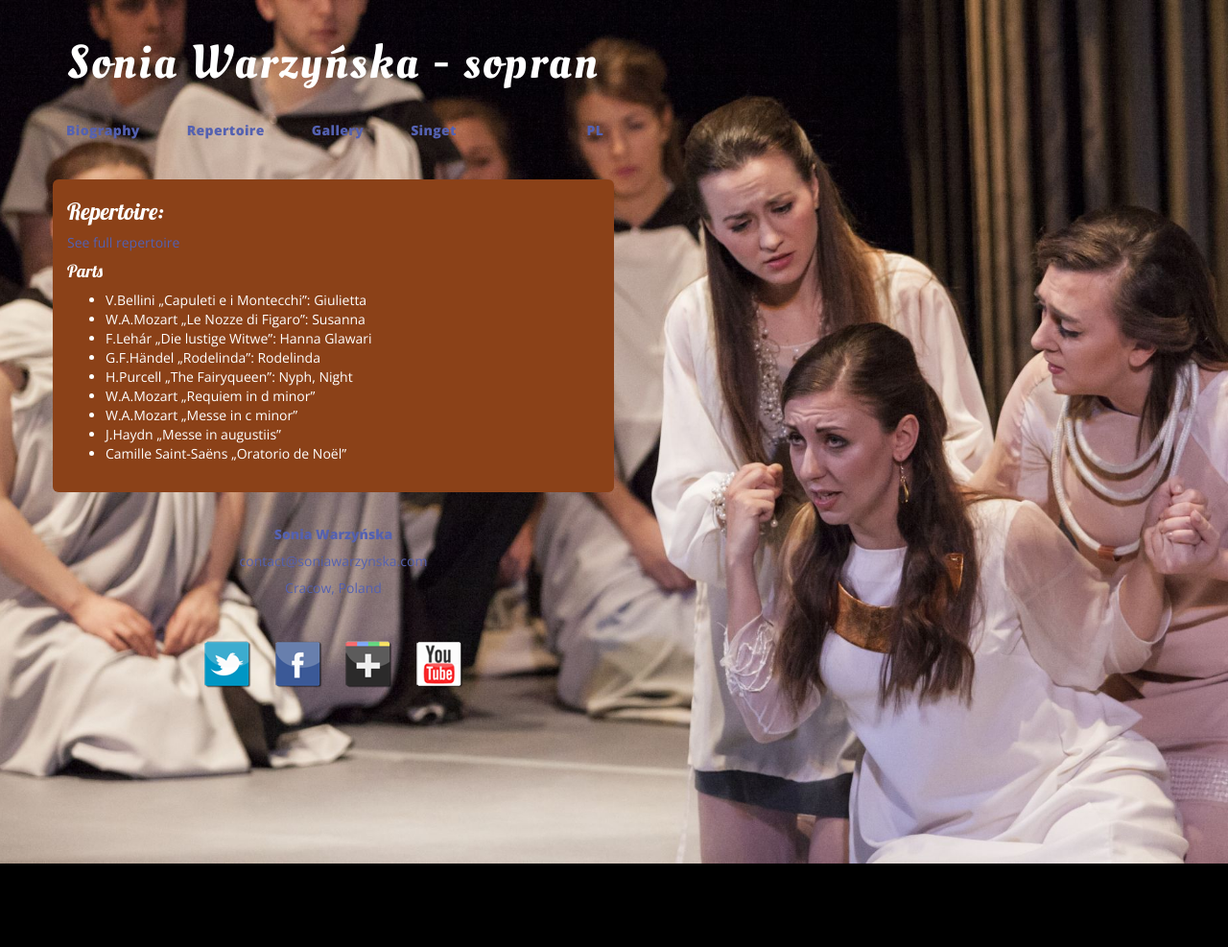
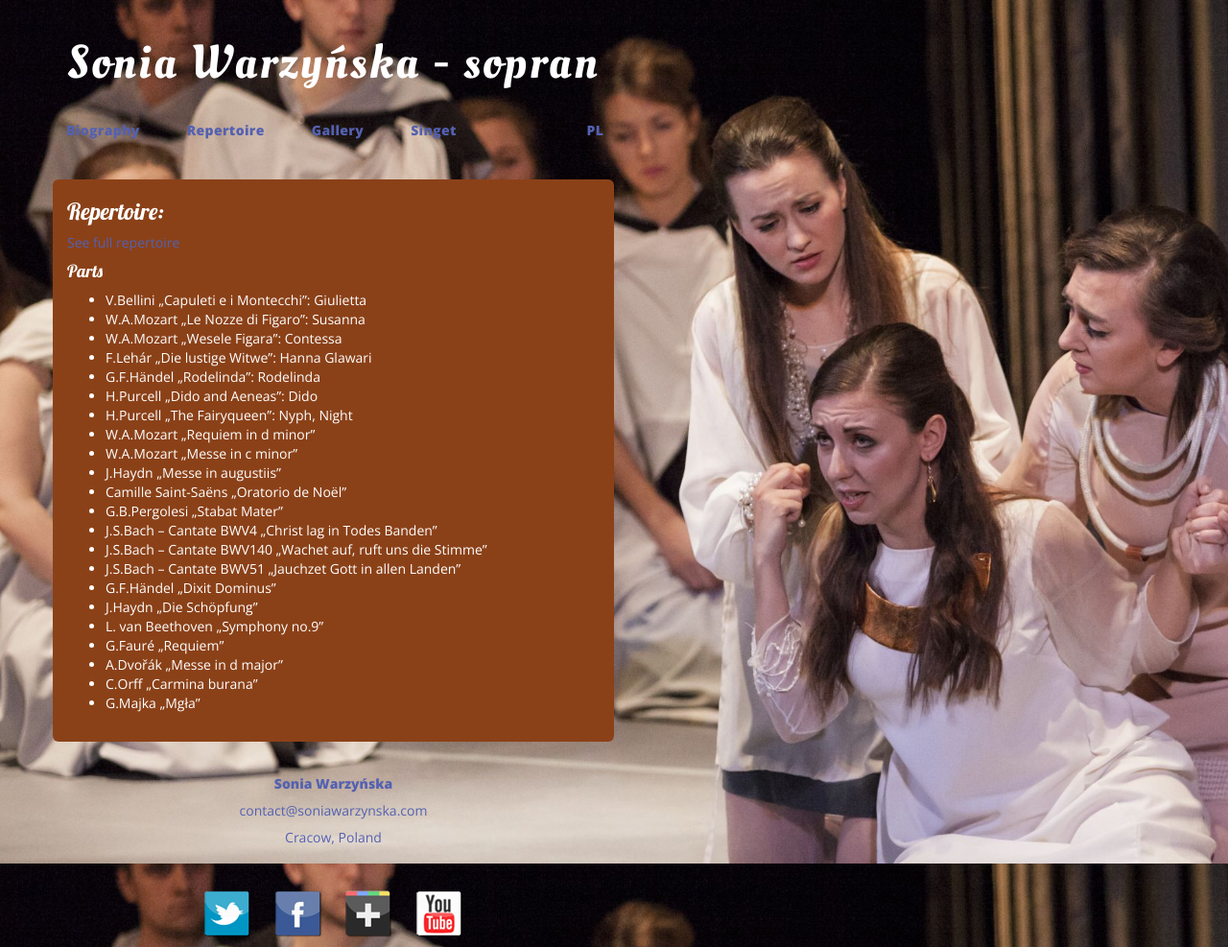
Before and after one commit to lukaszkomar/old.soniaw.com, a Jekyll site: the page built from repertoire.html, in a window 1280 px wide. Shown: the whole page at 96% size. Built offline with Jekyll 4.4.1, drawn with Linux system fonts in a browser that asks for light colours; before the commit the page ends 900 px from its top, so only the background shows below that; some of the changed lines change nothing that is shown.

Commit message:
repertoire

```diff
--- a/_config.yml
+++ b/_config.yml
@@ -235,26 +235,65 @@ repertoire:
         "pl": "W.A.Mozart „Wesele Figara”: Zuzanna"
         "en": "W.A.Mozart „Le Nozze di Figaro”: Susanna"
       "03":
+        "pl": "W.A.Mozart „Wesele Figara”: Hrabina"
+        "en": "W.A.Mozart „Wesele Figara”: Contessa"
+      "04":
         "pl": "F.Lehár „Wesoła wdówka”: Hanna Glawari"
         "en": "F.Lehár „Die lustige Witwe”: Hanna Glawari"
-      "04":
+      "05":
         "pl": "G.F.Händel „Rodelinda”: Rodelinda"
         "en": "G.F.Händel „Rodelinda”: Rodelinda"
-      "05":
+      "06":
+        "pl": "H.Purcell „Dydona i Eneasz”: Dydona"
+        "en": "H.Purcell „Dido and Aeneas”: Dido"
+      "07":
         "pl": "H.Purcell „The Fairyqueen”: Nyph, Night"
         "en": "H.Purcell „The Fairyqueen”: Nyph, Night"
-      "06":
+      "08":
         "pl": "W.A.Mozart „Requiem d-moll”"
         "en": "W.A.Mozart „Requiem in d minor”"
-      "07":
+      "09":
         "pl": "W.A.Mozart „Msza c-moll”"
         "en": "W.A.Mozart „Messe in c minor”"
-      "08":
+      "10":
         "pl": "J.Haydn „Msza nelsońska”"
         "en": "J.Haydn „Messe in augustiis”"
-      "09":
+      "11":
         "pl": "Camille Saint-Saëns „Oratorium na Boże Narodzenie”"
         "en": "Camille Saint-Saëns „Oratorio de Noël”"
+      "12":
+        "pl": "G.B.Pergolesi „Stabat Mater”"
+        "en": "G.B.Pergolesi „Stabat Mater”"
+      "13":
+        "pl": "J.S.Bach – Kantata BWV4 „Christ lag in Todes Banden”"
+        "en": "J.S.Bach – Cantate BWV4 „Christ lag in Todes Banden”"
+      "14":
+        "pl": "J.S.Bach – Kantata BWV140 „Wachet auf, ruft uns die Stimme”"
+        "en": "J.S.Bach – Cantate BWV140 „Wachet auf, ruft uns die Stimme”"
+      "15":
+        "pl": "J.S.Bach – Kantata BWV51 „Jauchzet Gott in allen Landen”"
+        "en": "J.S.Bach – Cantate BWV51 „Jauchzet Gott in allen Landen”"
+      "16":
+        "pl": "G.F.Händel „Dixit Dominus”"
+        "en": "G.F.Händel „Dixit Dominus”"
+      "17":
+        "pl": "J.Haydn „Stworzenie świata”"
+        "en": "J.Haydn „Die Schöpfung”"
+      "18":
+        "pl": "L. van Beethoven „IX Symfonia”"
+        "en": "L. van Beethoven „Symphony no.9”"
+      "19":
+        "pl": "G.Fauré „Requiem”"
+        "en": "G.Fauré „Requiem”"
+      "20":
+        "pl": "A.Dvořák „Msza D-dur”"
+        "en": "A.Dvořák „Messe in d major”"
+      "21":
+        "pl": "C.Orff „Carmina burana”"
+        "en": "C.Orff „Carmina burana”"
+      "22":
+        "pl": "G.Majka „Mgła”"
+        "en": "G.Majka „Mgła”"
 
   "operaArias":
     "title":
@@ -391,36 +430,73 @@ repertoire:
             "pl": "K.Kurpiński “Wiek kwiecisty prędko płynie” z opery “Leśniczy z Kozienieckiej Puszczy” (Zośka)"
             "en": "K.Kurpiński “Wiek kwiecisty prędko płynie” from “Leśniczy z Kozienieckiej Puszczy” (Zośka)"
           "06":
+            "pl": "S.Moniuszko „Okropny ten poranek... Ach, tyś może śród tej burzy” z opery „Flis” (Zosia)"
+            "en": "S.Moniuszko „Okropny ten poranek... Ach, tyś może śród tej burzy” from „Flis” (Zosia)"
+          "07":
             "pl": "L.Różycki „Po cierpieniach spokój wraca” z opery „Beatrix Cenci” (Lukrecja)"
             "en": "L.Różycki „Po cierpieniach spokój wraca” from „Beatrix Cenci” (Lukrecja)"
-          "07":
+          "08":
             "pl": "L.Różycki „To dawny mój znajomy” z opery „Casanova” (Caton)"
             "en": "L.Różycki „To dawny mój znajomy” from „Casanova” (Caton)"
-          "08":
+          "09":
             "pl": "J.Stefani „Jestem dobra jak baranek” z opery „Krakowiacy i Górale” (Basia)"
             "en": "J.Stefani „Jestem dobra jak baranek” from „Krakowiacy i Górale” (Basia)"
-          "09":
+          "10":
             "pl": "W.Żeleński „Tam orzeł na turniami...” z opery „Janek” (Bronka)"
             "en": "W.Żeleński „Tam orzeł na turniami...” from „Janek” (Bronka)"
 
   "operettaArias":
     "title":
-      "pl": "Arie Operetkowe"
-      "en": "Operetta Arias"
+      "pl": "Operetka"
+      "en": "Operetta"
     "nested": false
     "items":
       "01":
+        "pl": "R.Benatzky duet „To musi być cudowna rzecz” z singspielu „Pod białym koniem”"
+        "en": "R.Benatzky „Es muß was wunderbares sein, von dir geliebt zu werden” from „Im weißen Rößl”"
+      "02":
+        "pl": "I.Kalman duet „Ach, jedź do Varasdin” z operetki „Hrabina Marica”"
+        "en": "I.Kalman „Komm mit nach Varasdin” from „Gräfin Mariza”"
+      "03":
+        "pl": "I.Kalman „Czardasz Sylvy” z operetki „Księżniczka czardasza”"
+        "en": "I.Kalman „Heia heia, in der Bergen” from „Die Csárdásfürstin”"
+      "04":
+        "pl": "I.Kalman duet Sylwy i Edwina „Jakże mam Ci wytłumaczyć?” z operetki „Księżniczka czardasza”"
+        "en": "I.Kalman Silva&Edwin duet „Sich verlieben kann man öfters” from „Die Csárdásfürstin”"
+      "05":
+        "pl": "I.Kalman duet Sylvy i Edwina „Tłumy fraków” z operetki „Księżniczka Czardasza”"
+        "en": "I.Kalman Silva&Edwin duet „Heller Jubel, Händedrücke” from „Die Csárdásfürstin”"
+      "06":
         "pl": "F.Lehar „Kiedy skrzypki grają” z operetki „Cygańska miłość” (Ilona)"
         "en": "F.Lehar „Hör'ich Cymbalklänge” from „Zigeunerliebe” (Ilona)"
-      "02":
+      "07":
         "pl": "F.Lehar „Kto me usta całuje, ten śni” z operetki “Giuditta” (Giuditta)"
         "en": "F.Lehar „Meine Lippen, sie küssen so heiß” from “Giuditta” (Giuditta)"
-      "03":
+      "08":
+        "pl": "F.Lehar „Miłość to niebo na ziemi” z operetki „Paganini”"
+        "en": "F.Lehar „Liebe, du Himmel auf Erden” from „Paganini”"
+      "09":
+        "pl": "F.Lehar “Pieśń o Wilii” z operetki “Wesoła wdówka” (Hanna Glawari)"
+        "en": "F.Lehar “Vilja-Lied” from “Die lustige Witwe” (Hanna Glawari)"
+      "10":
+        "pl": "F.Lehar duet Hanny i Daniło „Usta milczą, dusza śpiewa” z operetki „Wesoła wdówka”"
+        "en": "F.Lehar Hanna&Danilo duet „Lippen schweigen” from “Die lustige Witwe”"
+      "11":
+        "pl": "F.Löwe „Przetańczyć całą noc” z musicalu „My fair lady”"
+        "en": "F.Löwe „I could have danced all night” from „My fair lady”"
+      "12":
         "pl": "J.Offenbach „Aria ze śmiechem” z operetki „Perichola”"
         "en": "J.Offenbach „Ah quel diner” from „La Perichole”"
-      "04":
-        "pl": "F.Lehar “Pieśń o Wilii” z operetki “Wesoła wdówka” (Hanna Glawari)"
-        "en": "F.Lehar “Vilja-Lied” from “Die lustige Witwe” (Hanna Glawari)"
+      "13":
+        "pl": "J.Strauss  duet Saffi i Barinkaya „Kto ślub nam dał?” z operetki „Baron cygański”"
+        "en": "J.Strauss  Saffi&Barinkay duet „Wer uns getraut? From „Der Zigeunerbaron”"
+      "14":
+        "pl": "J.Strauss „Kuplety Adeli” („W roli skromnego dziewczęcia…”) z operetki „Zemsta nietoperza”"
+        "en": "J.Strauss „Couplet of Adele” („Spiel' ich die Unschuld vom Lande…”) from „Die Fledermaus”"
+      "15":
+        "pl": "J.Strauss „Aria ze śmiechem” („Taki pan, jak pan…”) z operetki „Zemsta nietoperza”"
+        "en": "J.Strauss „Adele’s Laughing Song” („Mein Herr, Marquis…”) from „Die Fledermaus”"
+
 
   "songs":
     "title":
@@ -591,54 +667,60 @@ repertoire:
         "pl": "J.S.Bach „Er hat uns allen wohlgetan... Aus Liebe will mein Heiland sterben” z “Pasji wg św.Mateusza”"
         "en": "J.S.Bach „Er hat uns allen wohlgetan... Aus Liebe will mein Heiland sterben” from “Die Matthäus-Passion”"
       "04":
+        "pl": "G.Faure “Pie Jesu” z “Requiem”"
+        "en": "G.Faure “Pie Jesu” from “Requiem”"
+      "05":
         "pl": "J.Haydn “Nun beut die Flur das frische Grün” z oratorium “Stworzenie świata”(Gabriel)"
         "en": "J.Haydn “Nun beut die Flur das frische Grün” from “Die Schöpfung”(Gabriel)"
+      "06":
+        "pl": "F.Mendelssohn-Bartholdy “Jerusalem, Jerusalem” z oratorium “Paulus”"
+        "en": "F.Mendelssohn-Bartholdy “Jerusalem, Jerusalem” from “Paulus”"
 
-  "duets":
-    "title":
-      "pl": "Duety"
-      "en": "Duets"
-    "nested": false
-    "items":
-      "01":
-        "pl": "P.Czajkowski scena finałowa z opery „Eugeniusz Oniegin”"
-        "en": "P.Czajkowski Final Scene from „Eugene Oniegin”"
-      "02":
-        "pl": "L.Delibes duet kwiatów z opery „Lakmé”"
-        "en": "L.Delibes “Flower Duet” from „Lakmé”"
-      "03":
-        "pl": "F.Lehar duet Hanny i Daniło „Usta milczą, dusza śpiewa” z operetki „Wesoła wdówka”"
-        "en": "F.Lehar Hanna&Danilo duet „Lippen schweigen” from “Die lustige Witwe”"
-      "04":
-        "pl": "W.A.Mozart duet Zuzanny i Hrabiego “Crudel, perchè finora” z opery „Wesele Figara”"
-        "en": "W.A.Mozart Susanna&Conte duet “Crudel, perchè finora” from „Le Nozze di Figaro”"
-      "05":
-        "pl": "W.A.Mozart duet Zuzanny i Figara „Cinque, dieci” z opery „Wesele Figara”"
-        "en": "W.A.Mozart Susanna&Figaro duet „Cinque, dieci” from „Le Nozze di Figaro”"
-      "06":
-        "pl": "W.A.Mozart duet Zuzanny i Figara „Se a caso madama” z opery „Wesele Figara”"
-        "en": "W.A.Mozart Susanna&Figaro duet „Se a caso madama” from „Le Nozze di Figaro”"
-      "07":
-        "pl": "W.A.Mozart duet Zuzanny i Marcelliny „Via resti servita” z opery „Wesele Figara”"
-        "en": "W.A.Mozart Susanna&Marcellina duet „Via resti servita” from „Le Nozze di Figaro”"
-      "08":
-        "pl": "W.A.Mozart duet Zuzanny i Hrabiny „Sull’aria” z opery „Wesele Figara”"
-        "en": "W.A.Mozart Susanna&Contessa duet „Sull’aria” from „Le Nozze di Figaro”"
-      "09":
-        "pl": "W.A.Mozart duet Zerliny i Don Giovanniego „La ci darem la mano” z opery „Don Giovanni”"
-        "en": "W.A.Mozart Zerlina&Don Giovanni duet „La ci darem la mano” from „Don Giovanni”"
-      "10":
-        "pl": "W.A.Mozart Guglielmo i Dorabelli duet „Il core vi dono” z opery „Così fan tutte”"
-        "en": "W.A.Mozart Guglielmo&Dorabella duet „Il core vi dono” from „Così fan tutte”"
-      "11":
-        "pl": "W.A.Mozart duet Anniusa i Servilii „Ah, perdona al primo affetto” z opery „Łaskawość Tytusa”"
-        "en": "W.A.Mozart Annius&Servillia duet „Ah, perdona al primo affetto” from “Clemenza di Tito”"
-      "12":
-        "pl": "G.Puccini duet Toski i Mario „Mario, Mario... Or lasciami al lavoro” z opery „Tosca”"
-        "en": "G.Puccini Tosca&Mario duet „Mario, Mario... Or lasciami al lavoro” from „Tosca”"
-      "13":
-        "pl": "G.Rossini duet „La regata veneziana”"
-        "en": "G.Rossini duet „La regata veneziana”"
-      "14":
-        "pl": "G.Verdi Violetta&Germont duet „Madamigella Valery... Imponete...” z opery “Traviata”"
-        "en": "G.Verdi Violetta&Germont duet „Madamigella Valery... Imponete...” from “Traviata”"
+#  "duets":
+#    "title":
+#      "pl": "Duety"
+#      "en": "Duets"
+#    "nested": false
+#    "items":
+#      "01":
+#        "pl": "P.Czajkowski scena finałowa z opery „Eugeniusz Oniegin”"
+#        "en": "P.Czajkowski Final Scene from „Eugene Oniegin”"
+#      "02":
+#        "pl": "L.Delibes duet kwiatów z opery „Lakmé”"
+#        "en": "L.Delibes “Flower Duet” from „Lakmé”"
+#      "03":
+#        "pl": "F.Lehar duet Hanny i Daniło „Usta milczą, dusza śpiewa” z operetki „Wesoła wdówka”"
+#        "en": "F.Lehar Hanna&Danilo duet „Lippen schweigen” from “Die lustige Witwe”"
+#      "04":
+#        "pl": "W.A.Mozart duet Zuzanny i Hrabiego “Crudel, perchè finora” z opery „Wesele Figara”"
+#        "en": "W.A.Mozart Susanna&Conte duet “Crudel, perchè finora” from „Le Nozze di Figaro”"
+#      "05":
+#        "pl": "W.A.Mozart duet Zuzanny i Figara „Cinque, dieci” z opery „Wesele Figara”"
+#        "en": "W.A.Mozart Susanna&Figaro duet „Cinque, dieci” from „Le Nozze di Figaro”"
+#      "06":
+#        "pl": "W.A.Mozart duet Zuzanny i Figara „Se a caso madama” z opery „Wesele Figara”"
+#        "en": "W.A.Mozart Susanna&Figaro duet „Se a caso madama” from „Le Nozze di Figaro”"
+#      "07":
+#        "pl": "W.A.Mozart duet Zuzanny i Marcelliny „Via resti servita” z opery „Wesele Figara”"
+#        "en": "W.A.Mozart Susanna&Marcellina duet „Via resti servita” from „Le Nozze di Figaro”"
+#      "08":
+#        "pl": "W.A.Mozart duet Zuzanny i Hrabiny „Sull’aria” z opery „Wesele Figara”"
+#        "en": "W.A.Mozart Susanna&Contessa duet „Sull’aria” from „Le Nozze di Figaro”"
+#      "09":
+#        "pl": "W.A.Mozart duet Zerliny i Don Giovanniego „La ci darem la mano” z opery „Don Giovanni”"
+#        "en": "W.A.Mozart Zerlina&Don Giovanni duet „La ci darem la mano” from „Don Giovanni”"
+#      "10":
+#        "pl": "W.A.Mozart Guglielmo i Dorabelli duet „Il core vi dono” z opery „Così fan tutte”"
+#        "en": "W.A.Mozart Guglielmo&Dorabella duet „Il core vi dono” from „Così fan tutte”"
+#      "11":
+#        "pl": "W.A.Mozart duet Anniusa i Servilii „Ah, perdona al primo affetto” z opery „Łaskawość Tytusa”"
+#        "en": "W.A.Mozart Annius&Servillia duet „Ah, perdona al primo affetto” from “Clemenza di Tito”"
+#      "12":
+#        "pl": "G.Puccini duet Toski i Mario „Mario, Mario... Or lasciami al lavoro” z opery „Tosca”"
+#        "en": "G.Puccini Tosca&Mario duet „Mario, Mario... Or lasciami al lavoro” from „Tosca”"
+#      "13":
+#        "pl": "G.Rossini duet „La regata veneziana”"
+#        "en": "G.Rossini duet „La regata veneziana”"
+#      "14":
+#        "pl": "G.Verdi Violetta&Germont duet „Madamigella Valery... Imponete...” z opery “Traviata”"
+#        "en": "G.Verdi Violetta&Germont duet „Madamigella Valery... Imponete...” from “Traviata”"
```
